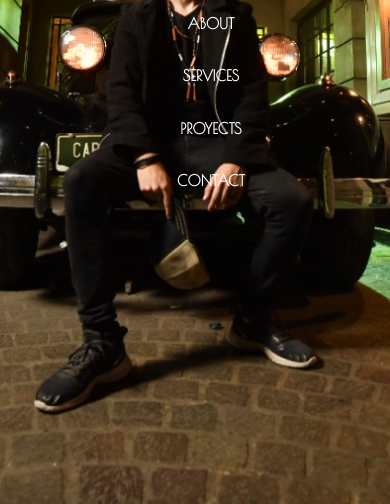
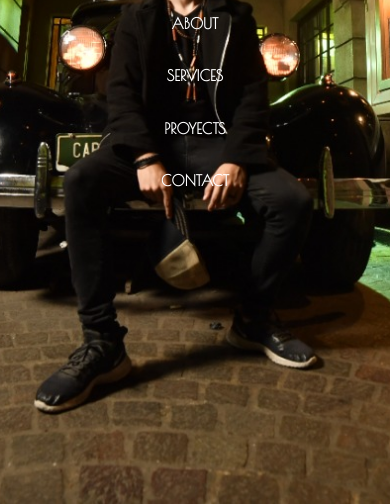
Before and after one commit to ggiselled/portfolioJSC3, a website: page index.html in a window 390 px wide. Shown: the part 340-844 px from the top of the page. Drawn offline with nearby package versions, Linux system fonts and the light colour scheme.

Commit message:
arreglo responsive

```diff
--- a/css/style.css
+++ b/css/style.css
@@ -484,6 +484,11 @@ body{
 
     }
 
+    ol, ul{
+      padding-left: 0rem;
+    }
+
+
     .header__pages{
       flex-direction: column;
       justify-content: center;
```
